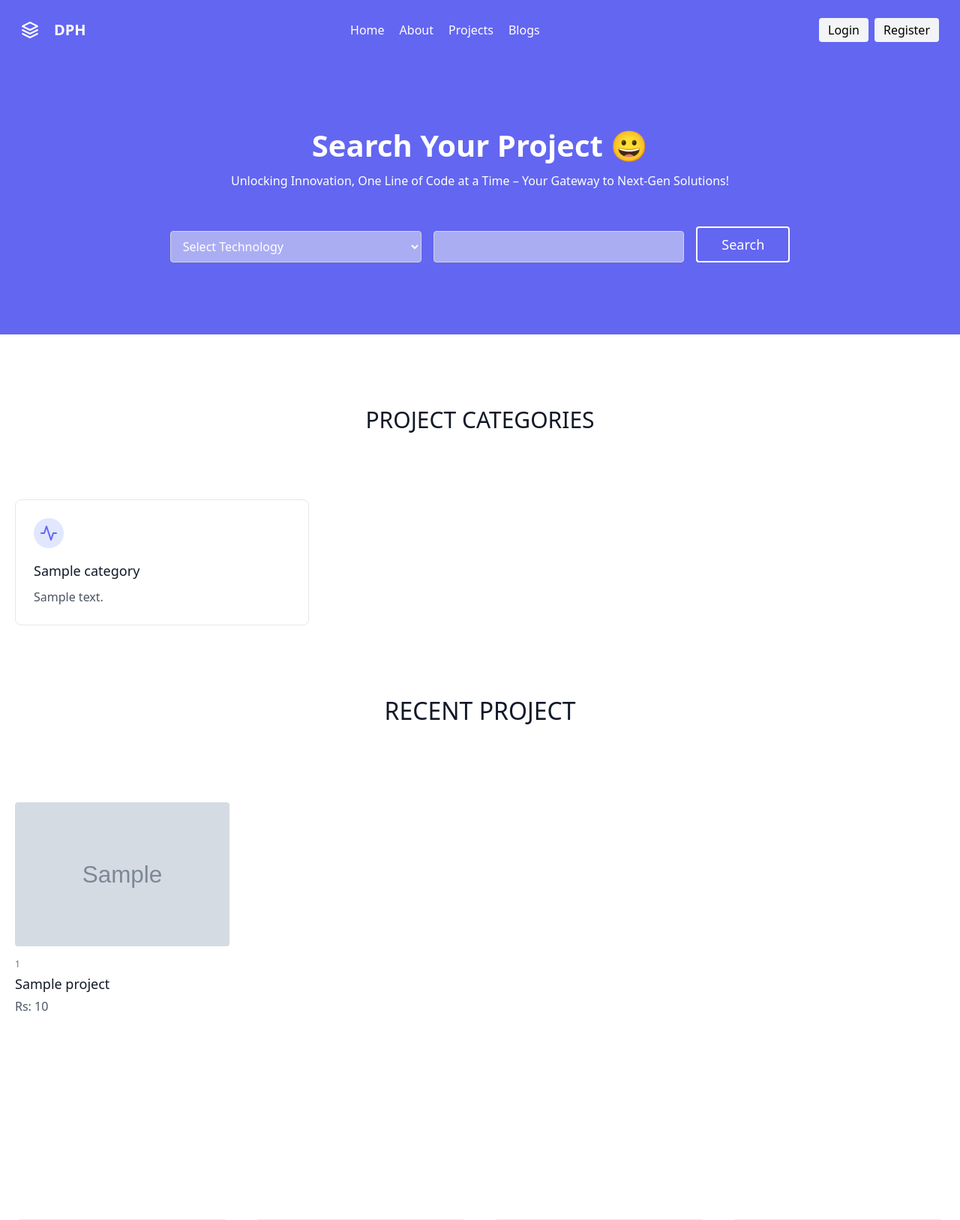
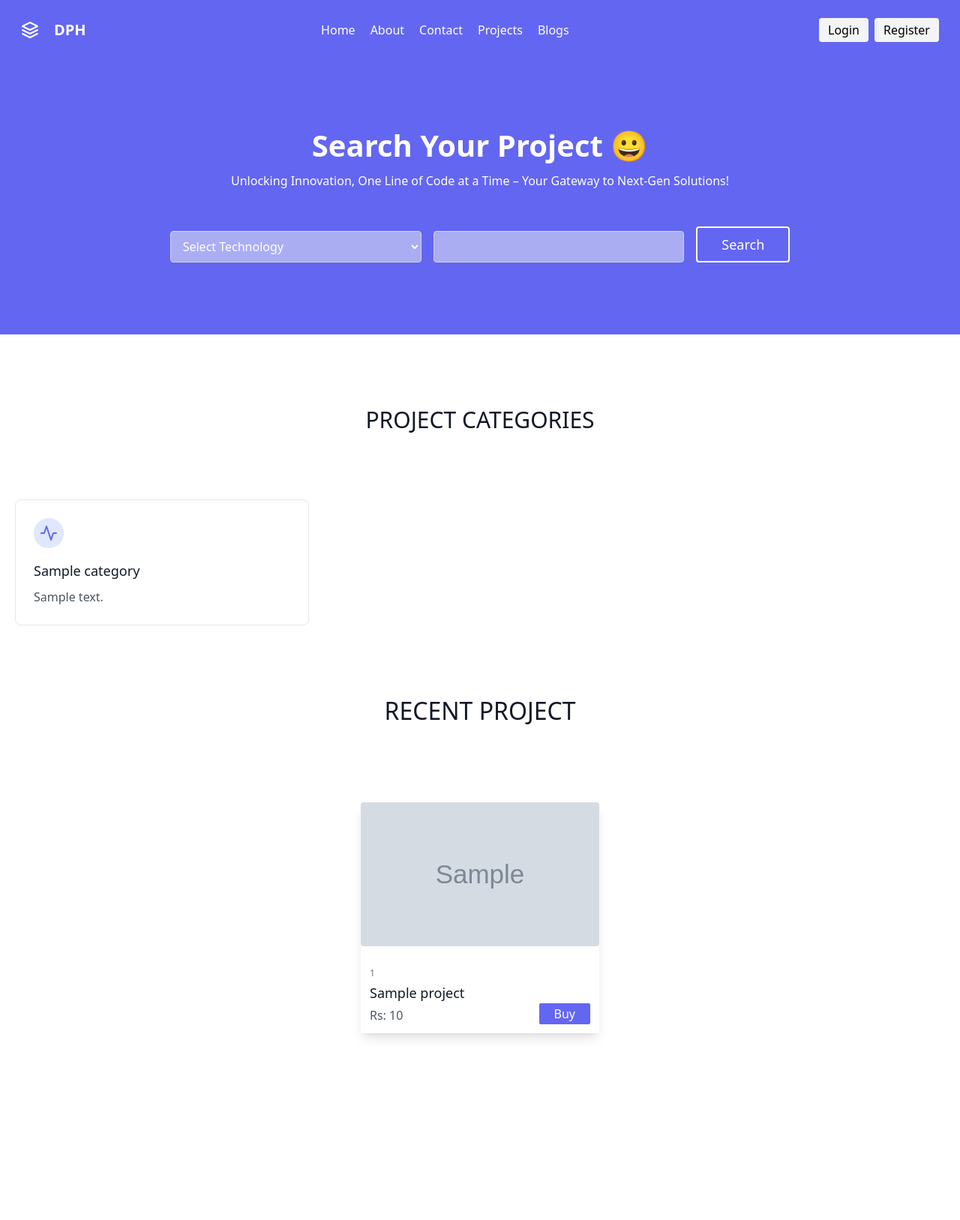
Before and after one commit to Saloni-Vyas/digitalprojecthub.com, a PHP site: page / in a window 1280 px wide. Shown: the top 1627 px of the page at 75% size. Run offline with PHP 8.4, Linux system fonts and the light colour scheme; tables that the repository leaves empty or names only in its code hold one stand-in row (values such as "Sample post"); grey boxes marked "Sample" are stand-in pictures; grey boxes labelled with a size stand in for pictures from a placeholder-image service; some libraries are stand-ins or nearby versions.

Commit message:
completd most of projects.php

```diff
--- a/include/header.php
+++ b/include/header.php
@@ -7,9 +7,10 @@
       <span class="ml-3 text-xl" style="color: #fff;font-weight: bold;">DPH</span>
     </a>
     <nav class="md:ml-auto md:mr-auto flex flex-wrap items-center text-base justify-center">
-      <a class="mr-5 hover:text-gray-900">Home</a>
+      <a href="/" class="mr-5 hover:text-gray-900">Home</a>
       <a class="mr-5 hover:text-gray-900">About</a>
-      <a class="mr-5 hover:text-gray-900">Projects</a>
+      <a href="#contact" class="mr-5 hover:text-gray-900">Contact</a>
+      <a href="/courses/projects.php" class="mr-5 hover:text-gray-900">Projects</a>
       <a class="mr-5 hover:text-gray-900">Blogs</a>
     </nav>
     <button style="color: #000" class="inline-flex items-center bg-gray-100 border-0 py-1 px-3 focus:outline-none hover:bg-gray-200 rounded text-base mt-4 md:mt-0">Login
--- a/include/recentproject.php
+++ b/include/recentproject.php
@@ -1,20 +1,23 @@
 <section class="text-gray-600 body-font">
           <h1 align="center" class="sm:text-3xl text-2xl font-medium title-font mb-2 text-gray-900" style="font-size: 2em">RECENT PROJECT</h1>
   <div class="container px-5 py-24 mx-auto">
-    <div class="flex flex-wrap -m-4">
+    <div class="flex flex-wrap -m-4 justify-center">
     <?php
          $query=mysqli_query($con,"SELECT * FROM project");
          while($row=mysqli_fetch_assoc($query))
          {
              ?>
-      <div class="lg:w-1/4 md:w-1/2 p-4 w-full">
+      <div class="lg:w-1/4 md:w-1/2 p-0 w-full shadow-lg m-3 mt-4">
         <a class="block relative h-48 rounded overflow-hidden">
           <img alt="ecommerce" class="object-cover object-center w-full h-full block" src="images/banner/<?php echo $row['image'];?>">
         </a>
-        <div class="mt-4">
+        <div class="mt-4 p-3">
           <h3 class="text-gray-500 text-xs tracking-widest title-font mb-1"><?php echo $row['cid'];?></h3>
           <h2 class="text-gray-900 title-font text-lg font-medium"><?php echo $row['title'];?></h2>
-          <p class="mt-1">Rs: <?php echo $row['price'];?></p>
+          <div class="flex flex-row justify-between">
+            <p class="mt-1">Rs: <?php echo $row['price'];?></p>
+            <Button class="rounded-sm" style="color: #fff;background: #6366F1; padding: 1px 20px;">Buy</Button>
+          </div>
         </div>
       </div>
       <?php }?>
--- /dev/null
+++ b/include/search.php
@@ -0,0 +1,24 @@
+ <!-- banner start -->
+ <section class="banner text-gray-600 body-font" style="background: #6366F1; color: #fff">
+  <div class="container px-5 py-24 mx-auto">
+    <div class="flex flex-col text-center w-full mb-12">
+      <h1 class="sm:text-3xl text-2xl font-medium title-font mb-4 text-white" style="font-weight: 700; font-size: 2.5em">Search Your Project 😀</h1>
+      <p class="lg:w-2/3 mx-auto leading-relaxed text-base">Unlocking Innovation, One Line of Code at a Time – Your Gateway to Next-Gen Solutions!</p>
+    </div>
+
+    <form name="search" action="projects.php" class="flex lg:w-2/3 w-full sm:flex-row flex-col mx-auto px-8 sm:space-x-4 sm:space-y-0 space-y-4 sm:px-0 items-end">
+      <div class="relative flex-grow w-full">
+        <select style="height:42px" id="full-name" name="technology" class="w-full bg-gray-100 bg-opacity-50 rounded border border-gray-300 focus:border-indigo-500 focus:bg-transparent focus:ring-2 focus:ring-indigo-200 text-base outline-none text-white py-1 px-3 leading-8 transition-colors duration-200 ease-in-out">
+          <option style="color: #000" value="">Select Technology</option>
+          <option style="color: #000" value="Computer Science">Computer Science</option>
+        </select>
+      </div>
+      <div class="relative flex-grow w-full">
+        <input type="search" id="email" name="search" class="w-full bg-gray-100 bg-opacity-50 rounded border border-gray-300 focus:border-indigo-500 focus:bg-transparent focus:ring-2 focus:ring-indigo-200 text-base outline-none text-white py-1 px-3 leading-8 transition-colors duration-200 ease-in-out">
+      </div>
+      <button type="submit" class="text-white bg-indigo-500 border-2 border-white py-2 px-8 focus:outline-none hover:bg-indigo-600 rounded text-lg">Search</button>
+</form>
+
+  </div>
+</section>
+        <!-- banner end -->
--- a/index.php
+++ b/index.php
@@ -34,32 +34,12 @@ include("config.php");
     <div class="row">
         <!--	Header start  -->
 		<?php include("include/header.php");?>
-        <!--	Header end  -->
+    <!--	Header end  -->
 
-        <!-- banner start -->
-        <section class="banner text-gray-600 body-font" style="background: #6366F1; color: #fff">
-  <div class="container px-5 py-24 mx-auto">
-    <div class="flex flex-col text-center w-full mb-12">
-      <h1 class="sm:text-3xl text-2xl font-medium title-font mb-4 text-white" style="font-weight: 700; font-size: 2.5em">Search Your Project 😀</h1>
-      <p class="lg:w-2/3 mx-auto leading-relaxed text-base">Unlocking Innovation, One Line of Code at a Time – Your Gateway to Next-Gen Solutions!</p>
-    </div>
+    <!-- search start  -->
+		<?php include("include/search.php");?>
+    <!-- search end -->
 
-    <form name="search" action="projects.php" class="flex lg:w-2/3 w-full sm:flex-row flex-col mx-auto px-8 sm:space-x-4 sm:space-y-0 space-y-4 sm:px-0 items-end">
-      <div class="relative flex-grow w-full">
-        <select style="height:42px" id="full-name" name="technology" class="w-full bg-gray-100 bg-opacity-50 rounded border border-gray-300 focus:border-indigo-500 focus:bg-transparent focus:ring-2 focus:ring-indigo-200 text-base outline-none text-white py-1 px-3 leading-8 transition-colors duration-200 ease-in-out">
-          <option style="color: #000" value="">Select Technology</option>
-          <option style="color: #000" value="Computer Science">Computer Science</option>
-        </select>
-      </div>
-      <div class="relative flex-grow w-full">
-        <input type="search" id="email" name="search" class="w-full bg-gray-100 bg-opacity-50 rounded border border-gray-300 focus:border-indigo-500 focus:bg-transparent focus:ring-2 focus:ring-indigo-200 text-base outline-none text-white py-1 px-3 leading-8 transition-colors duration-200 ease-in-out">
-      </div>
-      <button type="submit" class="text-white bg-indigo-500 border-2 border-white py-2 px-8 focus:outline-none hover:bg-indigo-600 rounded text-lg">Search</button>
-</form>
-
-  </div>
-</section>
-        <!-- banner end -->
 
         <!-- project catgory start  -->
         <?php include("include/catagory.php");?>
@@ -124,7 +104,7 @@ include("config.php");
 
 
 <!-- contact start -->
-<section class="text-gray-600 body-font relative">
+<section id="contact" class="text-gray-600 body-font relative">
   <div class="container px-5 py-24 mx-auto flex sm:flex-nowrap flex-wrap">
     <div class="lg:w-2/3 md:w-1/2 bg-gray-300 rounded-lg overflow-hidden sm:mr-10 p-10 flex items-end justify-start relative">
       <iframe width="100%" height="100%" class="absolute inset-0" frameborder="0" title="map" marginheight="0" marginwidth="0" scrolling="no" src="https://www.google.com/maps/embed?pb=!1m18!1m12!1m3!1d50886.81820808117!2d75.8428259473374!3d22.708689479227676!2m3!1f0!2f0!3f0!3m2!1i1024!2i768!4f13.1!3m3!1m2!1s0x3962fcad1b410ddb%3A0x96ec4da356240f4!2sIndore%2C%20Madhya%20Pradesh!5e0!3m2!1sen!2sin!4v1703360310225!5m2!1sen!2sin" style="filter: grayscale(1) contrast(1.2) opacity(0.4);"></iframe>
```
Also changed, not shown: projects.php (+34 -9 lines).
